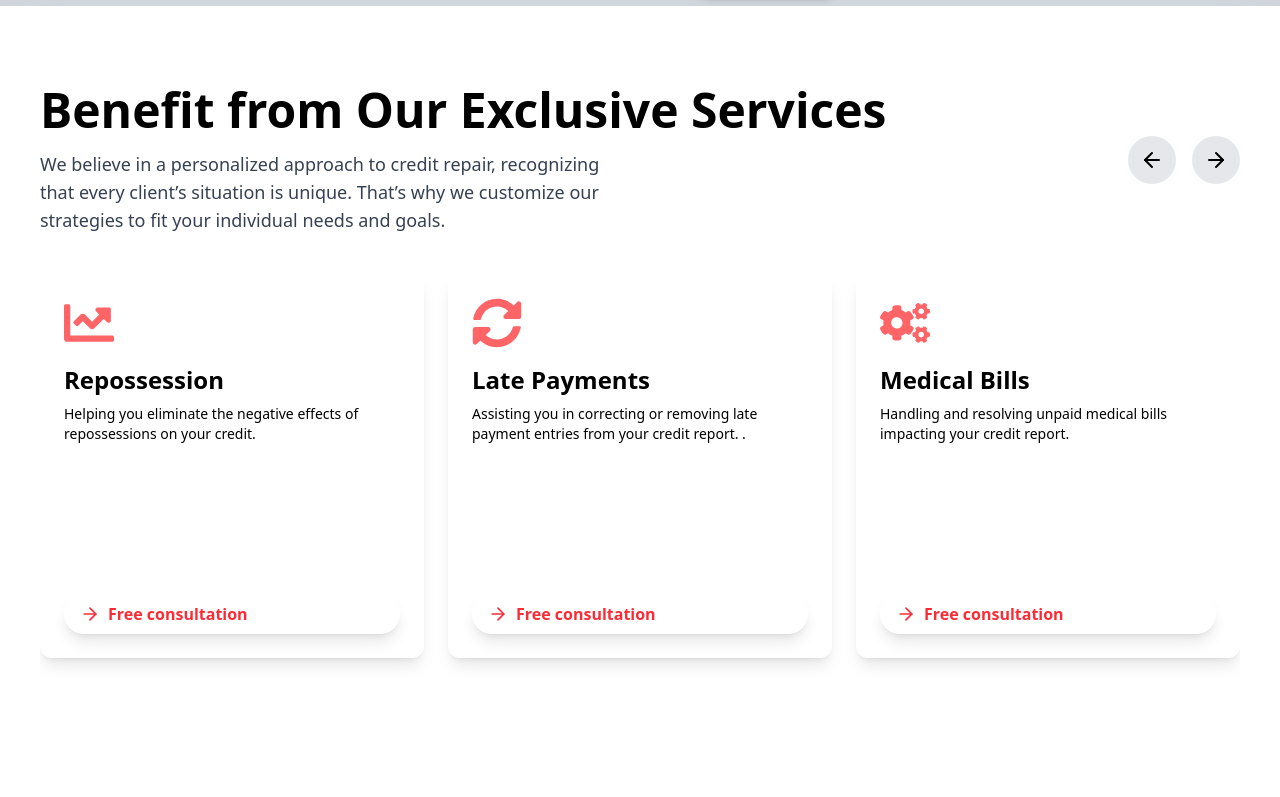
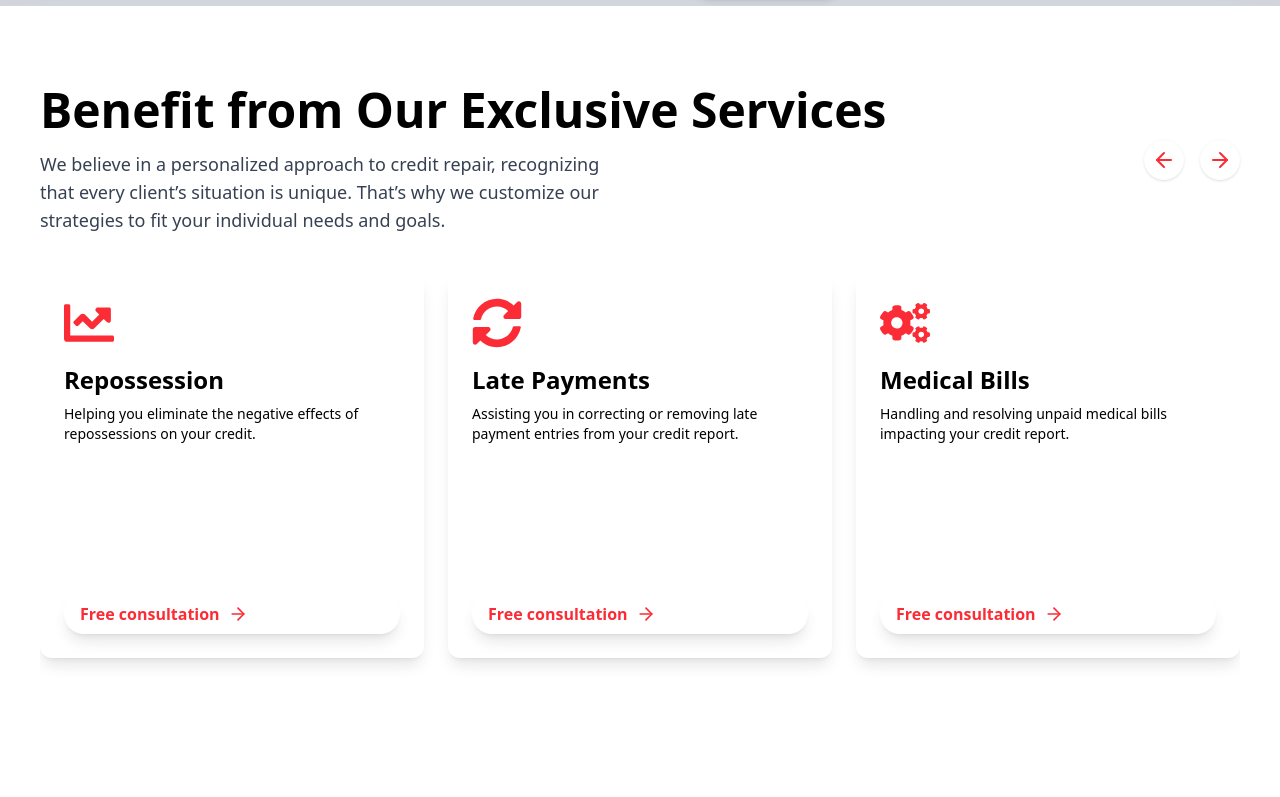
Before and after one commit to Kaif3246/Service, a React (Vite) app in the folder Kandola_Enterprises/: page / in a window 1280 px wide. Shown: the part 2483-3280 px from the top of the page. Built offline with nearby package versions, Linux system fonts and the light colour scheme.

Commit message:
Short message about what you changed

```diff
--- /dev/null
+++ b/Kandola_Enterprises/src/components/homepage/HeroSection.css
@@ -0,0 +1,4 @@
+.hero-section {
+    position: relative;
+    clip-path: path("M0,0 H100% V85% C25% 100%, 75% 100%, 100% 85% V0 Z");
+}
--- a/Kandola_Enterprises/src/components/homepage/Services.jsx
+++ b/Kandola_Enterprises/src/components/homepage/Services.jsx
@@ -1,49 +1,56 @@
 import React, { useRef } from "react";
-import { motion } from 'framer-motion';
-import { FaChartLine, FaSyncAlt, FaCogs, FaUserTie, FaLightbulb, FaRocket } from 'react-icons/fa';
+import { motion } from "framer-motion";
+import {
+  FaChartLine,
+  FaSyncAlt,
+  FaCogs,
+  FaUserTie,
+  FaLightbulb,
+  FaRocket,
+} from "react-icons/fa";
 import { FiArrowRight, FiArrowLeft } from "react-icons/fi";
 
 export default function FullPageScroll() {
+  const scrollRef = useRef(null);
+
   const sections = [
     {
-            icon: <FaChartLine size={50} className="text-red-400 mb-4" />,
-            title: "Repossession ",
-            text: "Helping you eliminate the negative effects of repossessions on your credit. ",
+      icon: <FaChartLine size={50} className="text-red-500 mb-4" />,
+      title: "Repossession",
+      text: "Helping you eliminate the negative effects of repossessions on your credit.",
     },
     {
-            icon: <FaSyncAlt size={50} className="text-red-400 mb-4" />,
-            title: "Late Payments ",
-            text: "Assisting you in correcting or removing late payment entries from your credit report. .",
+      icon: <FaSyncAlt size={50} className="text-red-500 mb-4" />,
+      title: "Late Payments",
+      text: "Assisting you in correcting or removing late payment entries from your credit report.",
     },
     {
-            icon: <FaCogs size={50} className="text-red-400 mb-4" />,
-            title: "Medical Bills ",
+      icon: <FaCogs size={50} className="text-red-500 mb-4" />,
+      title: "Medical Bills",
       text: "Handling and resolving unpaid medical bills impacting your credit report.",
     },
     {
-            icon: <FaUserTie size={50} className="text-red-400 mb-4" />,
+      icon: <FaUserTie size={50} className="text-red-500 mb-4" />,
       title: "Dispute",
-            text: "Disputing inaccuracies on your credit report to ensure it accurately reflects your financial history. ",
+      text: "Disputing inaccuracies on your credit report to ensure it accurately reflects your financial history.",
     },
     {
-            icon: <FaLightbulb size={50} className="text-red-400 mb-4" />,
+      icon: <FaLightbulb size={50} className="text-red-500 mb-4" />,
       title: "Settlement",
-            text: "Negotiating with creditors to settle outstanding debts for less than the full amount owed and updating your credit report accordingly. ",
+      text: "Negotiating with creditors to settle outstanding debts for less than the full amount owed and updating your credit report accordingly.",
     },
     {
-            icon: <FaRocket size={50} className="text-red-400 mb-4" />,
-            title: "Credit Card and More ",
+      icon: <FaRocket size={50} className="text-red-500 mb-4" />,
+      title: "Credit Card and More",
       text: "Providing expert guidance and solutions for managing credit card debt and other credit-related challenges.",
     },
   ];
-
-    const scrollRef = useRef(null);
 
   const scroll = (direction) => {
     if (scrollRef.current) {
       const { scrollLeft, clientWidth, scrollWidth } = scrollRef.current;
       let scrollAmount;
-            if (direction === 'left') {
+      if (direction === "left") {
         scrollAmount = scrollLeft - clientWidth;
         if (scrollAmount < 0) scrollAmount = 0;
       } else {
@@ -52,39 +59,56 @@ export default function FullPageScroll() {
           scrollAmount = scrollWidth - clientWidth;
         }
       }
-            scrollRef.current.scrollTo({ left: scrollAmount, behavior: 'smooth' });
+      scrollRef.current.scrollTo({ left: scrollAmount, behavior: "smooth" });
     }
   };
 
   return (
     <div className="mt-10 px-10 h-screen flex flex-col">
+      {/* Header with title and arrows */}
       <section className="mb-10 flex items-center justify-between">
         <div>
-                    <h1 className="text-5xl font-bold text-black">Benefit from Our Exclusive Services</h1>
+          <h1 className="text-5xl font-bold text-black">
+            Benefit from Our Exclusive Services
+          </h1>
           <p className="mt-4 max-w-xl text-gray-700 text-lg">
-                    We believe in a personalized approach to credit repair, recognizing that every client’s situation is unique. That’s why we customize our strategies to fit your individual needs and goals.
+            We believe in a personalized approach to credit repair,
+            recognizing that every client’s situation is unique. That’s why we
+            customize our strategies to fit your individual needs and goals.
           </p>
         </div>
         <div className="flex gap-4">
           <button
-                        onClick={() => scroll('left')}
-                        className="p-3 bg-gray-200 rounded-full hover:bg-gray-300 transition"
+            onClick={() => scroll("left")}
+            className="w-10 h-10 rounded-full bg-white text-red-500 shadow hover:bg-red-500 hover:text-white transition"
             aria-label="Scroll Left"
           >
-                        <FiArrowLeft size={24} />
+            <FiArrowLeft className="mx-auto text-2xl" />
           </button>
           <button
-                        onClick={() => scroll('right')}
-                        className="p-3 bg-gray-200 rounded-full hover:bg-gray-300 transition"
+            onClick={() => scroll("right")}
+            className="w-10 h-10 rounded-full bg-white text-red-500 shadow hover:bg-red-500 transition"
             aria-label="Scroll Right"
           >
-                        <FiArrowRight size={24} />
+            <FiArrowRight className="mx-auto text-2xl" />
           </button>
         </div>
       </section>
 
-            {/* CSS for sliding background on hover */}
+      {/* Cards container */}
+      <div
+        ref={scrollRef}
+        className="flex space-x-6 overflow-x-auto scrollbar-hide flex-grow"
+        style={{
+          scrollSnapType: "x mandatory",
+          scrollbarWidth: "none",
+          msOverflowStyle: "none",
+        }}
+      >
         <style>{`
+          .scrollbar-hide::-webkit-scrollbar {
+            display: none;
+          }
           .slide-bg {
             position: relative;
             overflow: hidden;
@@ -99,7 +123,7 @@ export default function FullPageScroll() {
             left: -100%;
             width: 100%;
             height: 100%;
-                    background-color: #e2e8f0; /* gray-300 */
+            background-color: #D1D5DB; /* light red */
             z-index: -1;
             transition: left 0.4s ease;
           }
@@ -107,48 +131,28 @@ export default function FullPageScroll() {
             left: 0;
           }
           .slide-bg:hover {
-                    color: black; /* keep text color black on hover */
-                }
-            `}</style>
-
-            {/* Horizontal scroll container without scrollbar */}
-            <div
-                ref={scrollRef}
-                className="flex space-x-6 overflow-x-auto scrollbar-hide flex-grow"
-                style={{
-                    scrollSnapType: 'x mandatory',
-                    scrollbarWidth: 'none',  // Firefox
-                    msOverflowStyle: 'none'  // IE 10+
-                }}
-            >
-                <style>{`
-                    /* Hide scrollbar for Chrome, Safari and Opera */
-                    .scrollbar-hide::-webkit-scrollbar {
-                        display: none;
+            color: black;
           }
         `}</style>
 
         {sections.map((section, idx) => (
           <motion.div
             key={idx}
-                        className="slide-bg flex-shrink-0 w-96 h-96 bg-white bg-opacity-80 rounded-xl p-6 text-black shadow-lg cursor-pointer flex flex-col justify-between"
-                        style={{ scrollSnapAlign: 'start' }}
+            className="slide-bg flex-shrink-0 w-96 h-96 bg-white rounded-xl p-6 text-black shadow-lg cursor-pointer flex flex-col justify-between"
+            style={{ scrollSnapAlign: "start" }}
             initial={{ opacity: 0, y: 20 }}
             whileInView={{ opacity: 1, y: 0 }}
-                        transition={{ duration: 0.5, ease: 'easeOut' }}
+            transition={{ duration: 0.5, ease: "easeOut" }}
             viewport={{ once: true }}
           >
             <div>
-                            <div className="mb-4">
-                                {section.icon}
-                            </div>
+              <div className="mb-4">{section.icon}</div>
               <h2 className="text-2xl font-semibold mb-2">{section.title}</h2>
               <p className="text-sm">{section.text}</p>
             </div>
 
             <button className="mt-6 inline-flex items-center gap-2 bg-white text-red-500 hover:bg-red-500 hover:text-white font-semibold px-4 py-2 rounded-full shadow-lg transition duration-300">
-                            <FiArrowRight className="text-xl" />
-                            Free consultation
+              Free consultation <FiArrowRight className="text-xl" />
             </button>
           </motion.div>
         ))}
--- a/Kandola_Enterprises/src/components/homepage/Testimonials.jsx
+++ b/Kandola_Enterprises/src/components/homepage/Testimonials.jsx
@@ -1,6 +1,7 @@
 import React, { useRef } from 'react';
 import Slider from 'react-slick';
 import { FaQuoteLeft, FaStar, FaChevronLeft, FaChevronRight } from 'react-icons/fa';
+import { FiArrowRight, FiArrowLeft } from "react-icons/fi";
 
 const testimonials = [
     {
@@ -58,15 +59,15 @@ const Testimonials = () => {
                     <div className="flex gap-4">
                         <button
                             onClick={() => sliderRef.current.slickPrev()}
-                            className="w-10 h-10 rounded-full bg-white text-red-500 shadow hover:bg-blue-50 transition"
+                            className="w-10 h-10 rounded-full bg-white text-red-500 shadow hover:bg-red-500 hover:text-white transition"
                         >
-                            <FaChevronLeft className="mx-auto text-3xl" />
+                            <FiArrowLeft className="mx-auto text-3xl" />
                         </button>
                         <button
                             onClick={() => sliderRef.current.slickNext()}
-                            className="w-10 h-10 rounded-full bg-white text-red-500 shadow hover:bg-blue-50 transition"
+                            className="w-10 h-10 rounded-full bg-white text-red-500 shadow hover:bg-red-500 hover:text-white transition"
                         >
-                            <FaChevronRight className="mx-auto text-3xl" />
+                            <FiArrowRight className="mx-auto text-3xl" />
                         </button>
                     </div>
                 </div>
```
Lines whose indentation alone changed are shown as unchanged.
